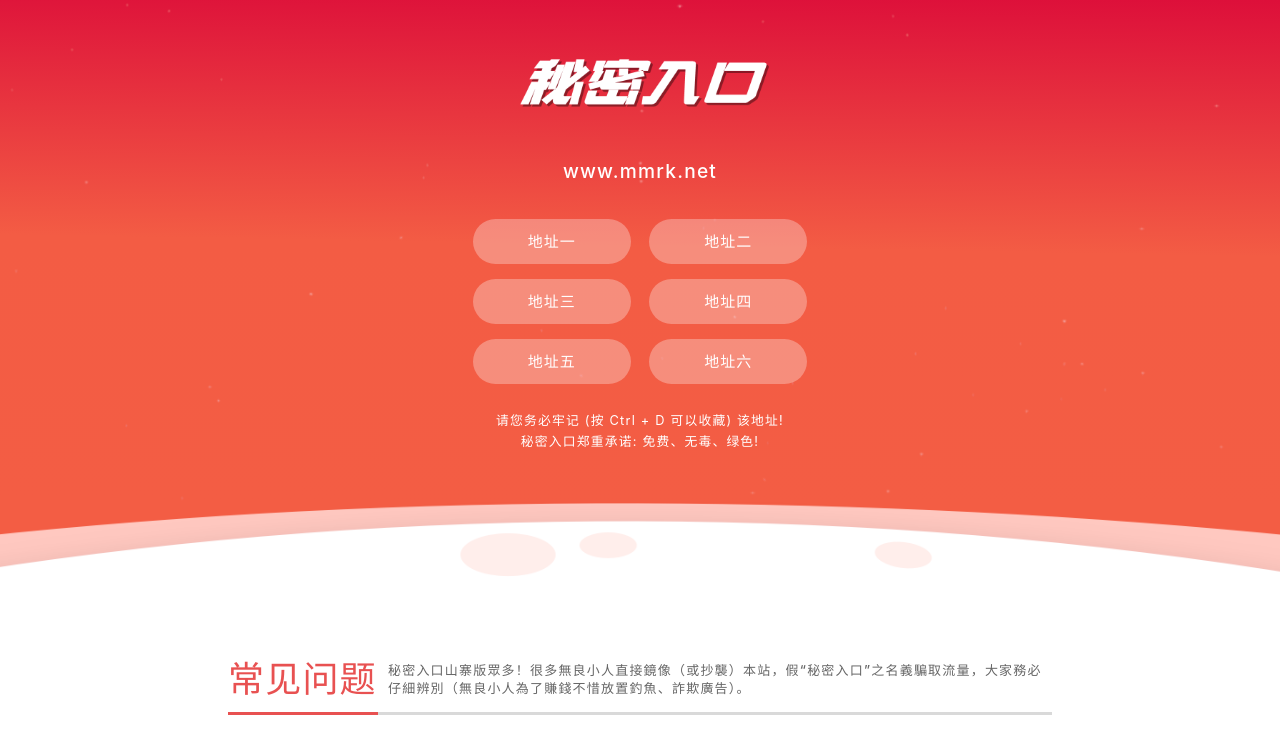
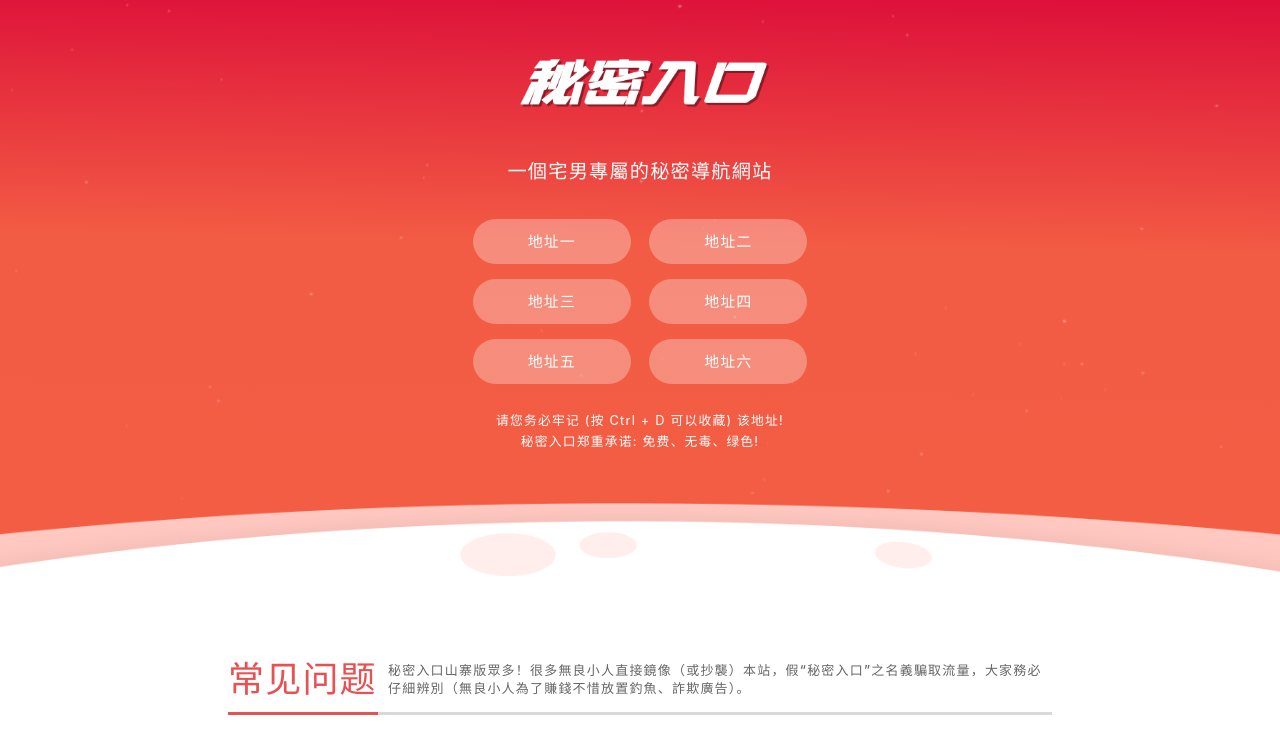
Before and after one commit to mimirukou/mimirukou.github.io, a plain HTML site: page index.html in a window 1280 px wide. Shown: the top 742 px of the page. Drawn offline with Linux system fonts and the light colour scheme.

Commit message:
Update index.html

```diff
--- a/index.html
+++ b/index.html
@@ -90,7 +90,7 @@ footer .footer{padding-bottom:10px}
         <div class="content">
             <div class="right">
                 <img class="logo_img" src="img/logo.png" alt="logo">
-                <h2>www.mmrk.net</h2>
+                <h2>一個宅男專屬的秘密導航網站</h2>
                 <div class="download_content">
                 <a class="btn pop android3" href="go/fun.html" target="_blank">地址一</a>
                     <a class="btn pop ios3" href="go/icu.html" target="_blank">地址二</a>
```
